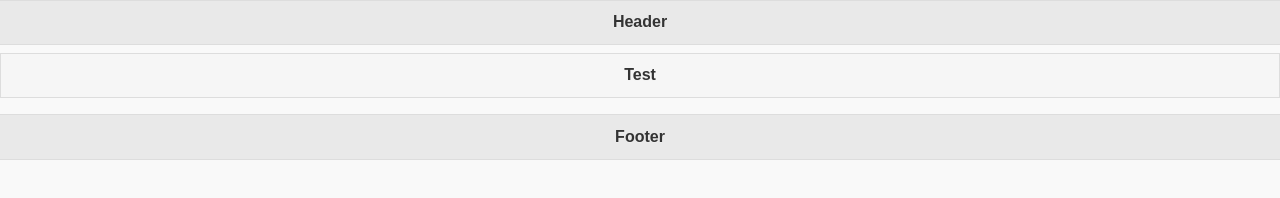
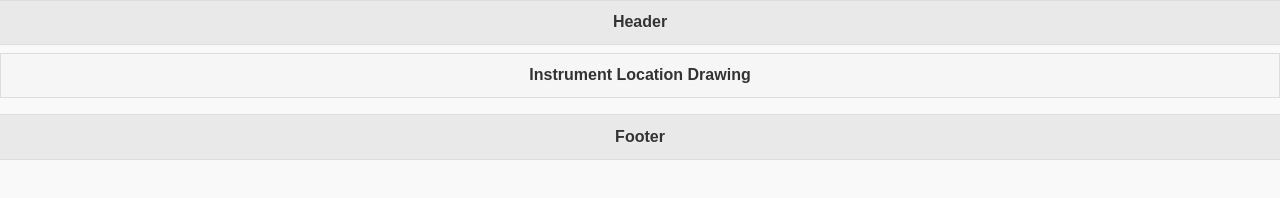
Before and after one commit to flakebug/jquerymobilestudy, a plain HTML site: page index.html in a window 1280 px wide. Drawn offline with Linux system fonts and the light colour scheme.

Commit message:
Add files via upload

```diff
--- a/index.html
+++ b/index.html
@@ -16,7 +16,7 @@
 				</h1>
 			</div>
 			<div role="content">
-				<a class="ui-btn" href="./instrument_location_drawing">Test</a>
+				<a class="ui-btn" href="./instrument_location_drawing/index.html">Instrument Location Drawing</a>
 				<ul>
 
 				</ul>
```
